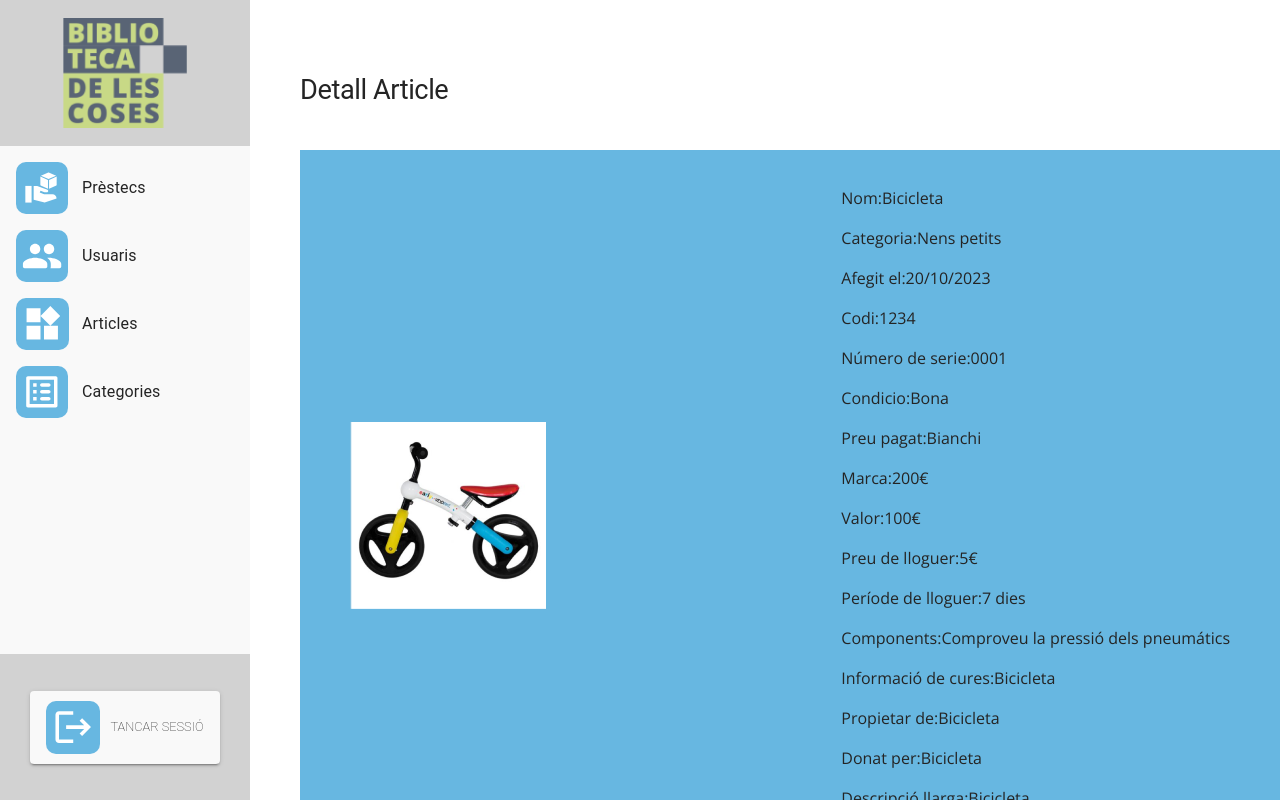
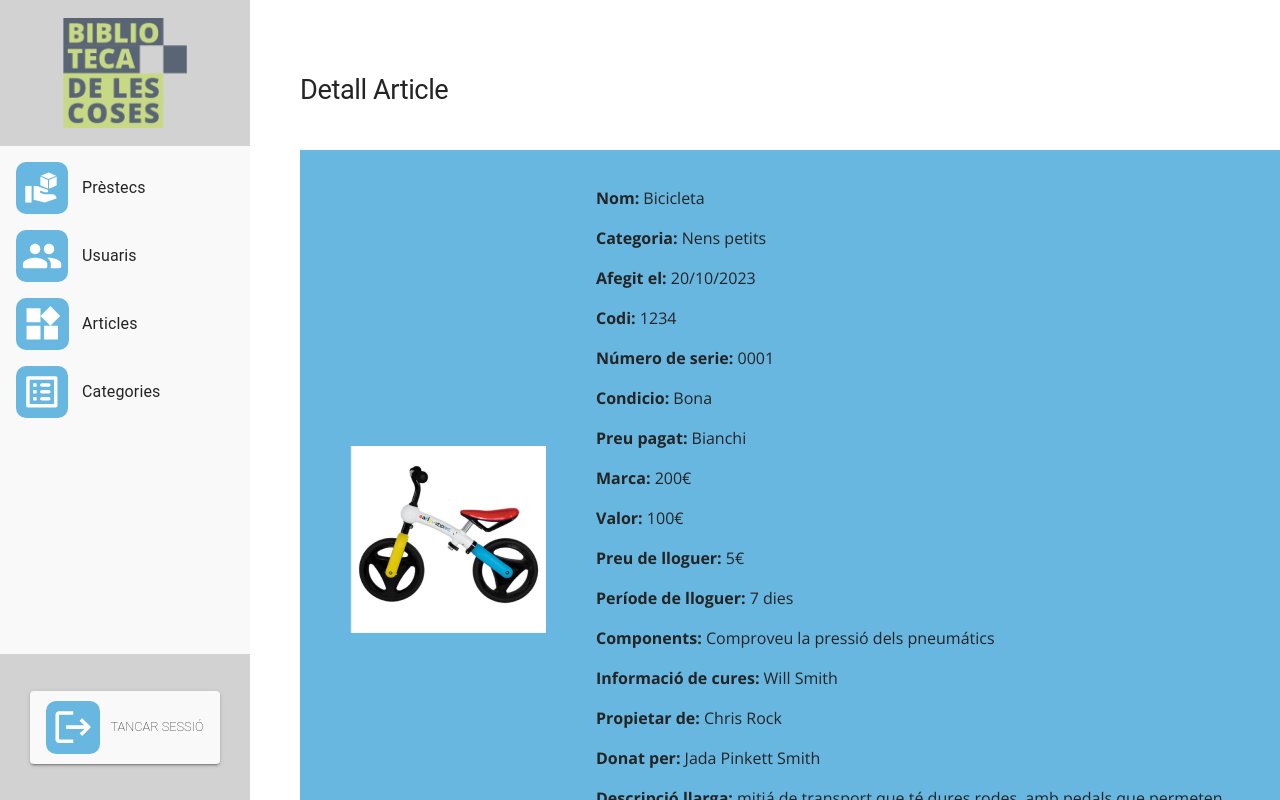
Before and after one commit to cosateca/cosatk-front, a React (Vite) app: page /dashboard/detall in a window 1280 px wide. Built offline with nearby package versions, Linux system fonts and the light colour scheme.

Commit message:
detalle de producto 50%

```diff
--- a/src/pages/Dashboard/Detall/Detall.tsx
+++ b/src/pages/Dashboard/Detall/Detall.tsx
@@ -39,36 +39,36 @@ const Detall = (props: Props) => {
                     	sx={{
                             marginTop: '20px',
                             display: 'flex',
-                            flexDirection: 'row',
+                            flexDirection: { xs: 'column', sm: 'row' },
                             alignItems: 'center',
                             justifyContent: 'space-between',
-                            gap: '10px',
+                            gap: '50px',
                             bgcolor: '#67B7E1',
                             padding: '20px 50px',
                             width: '80%',
-                        }}
+                           }}
                     >
                         <Box>
                             <img src={imageBike} alt="image bike"/>
                         </Box>
                         <Box>
-                            <p><span>Nom:</span>Bicicleta</p>
-                            <p><span>Categoria:</span>Nens petits</p>
-                            <p><span>Afegit el:</span>20/10/2023</p>
-                            <p><span>Codi:</span>1234</p>
-                            <p><span>Número de serie:</span>0001</p>
-                            <p><span>Condicio:</span>Bona</p>
-                            <p><span>Preu pagat:</span>Bianchi</p>
-                            <p><span>Marca:</span>200€</p>
-                            <p><span>Valor:</span>100€</p>
-                            <p><span>Preu de lloguer:</span>5€</p>
-                            <p><span>Període de lloguer:</span>7 dies</p>
-                            <p><span>Components:</span>Comproveu la pressió dels pneumátics</p>
-                            <p><span>Informació de cures:</span>Bicicleta</p>
-                            <p><span>Propietar de:</span>Bicicleta</p>
-                            <p><span>Donat per:</span>Bicicleta</p>
-                            <p><span>Descripció llarga:</span>Bicicleta</p>
-                            <p><span>Descripció curta:</span>Bicicleta</p>
+                            <p><span>Nom: </span>Bicicleta</p>
+                            <p><span>Categoria: </span>Nens petits</p>
+                            <p><span>Afegit el: </span>20/10/2023</p>
+                            <p><span>Codi: </span>1234</p>
+                            <p><span>Número de serie: </span>0001</p>
+                            <p><span>Condicio: </span>Bona</p>
+                            <p><span>Preu pagat: </span>Bianchi</p>
+                            <p><span>Marca: </span>200€</p>
+                            <p><span>Valor: </span>100€</p>
+                            <p><span>Preu de lloguer: </span>5€</p>
+                            <p><span>Període de lloguer: </span>7 dies</p>
+                            <p><span>Components: </span>Comproveu la pressió dels pneumátics</p>
+                            <p><span>Informació de cures: </span>Will Smith</p>
+                            <p><span>Propietar de: </span>Chris Rock</p>
+                            <p><span>Donat per: </span>Jada Pinkett Smith</p>
+                            <p><span>Descripció llarga: </span>mitjá de transport que té dures rodes, amb pedals que permeten transmetre el moviment a la roda del darrere a través d´una cadena, un pinyó i un plat</p>
+                            <p><span>Descripció curta:  </span>bicicleta infantil fins a 3 anys</p>
                         </Box>
                     </Box>
 					</Container>
--- a/src/styles/index.css
+++ b/src/styles/index.css
@@ -9,3 +9,7 @@
   /* overflow-y: hidden; */
 
 }
+
+span {
+  font-weight: bold;
+}
```
